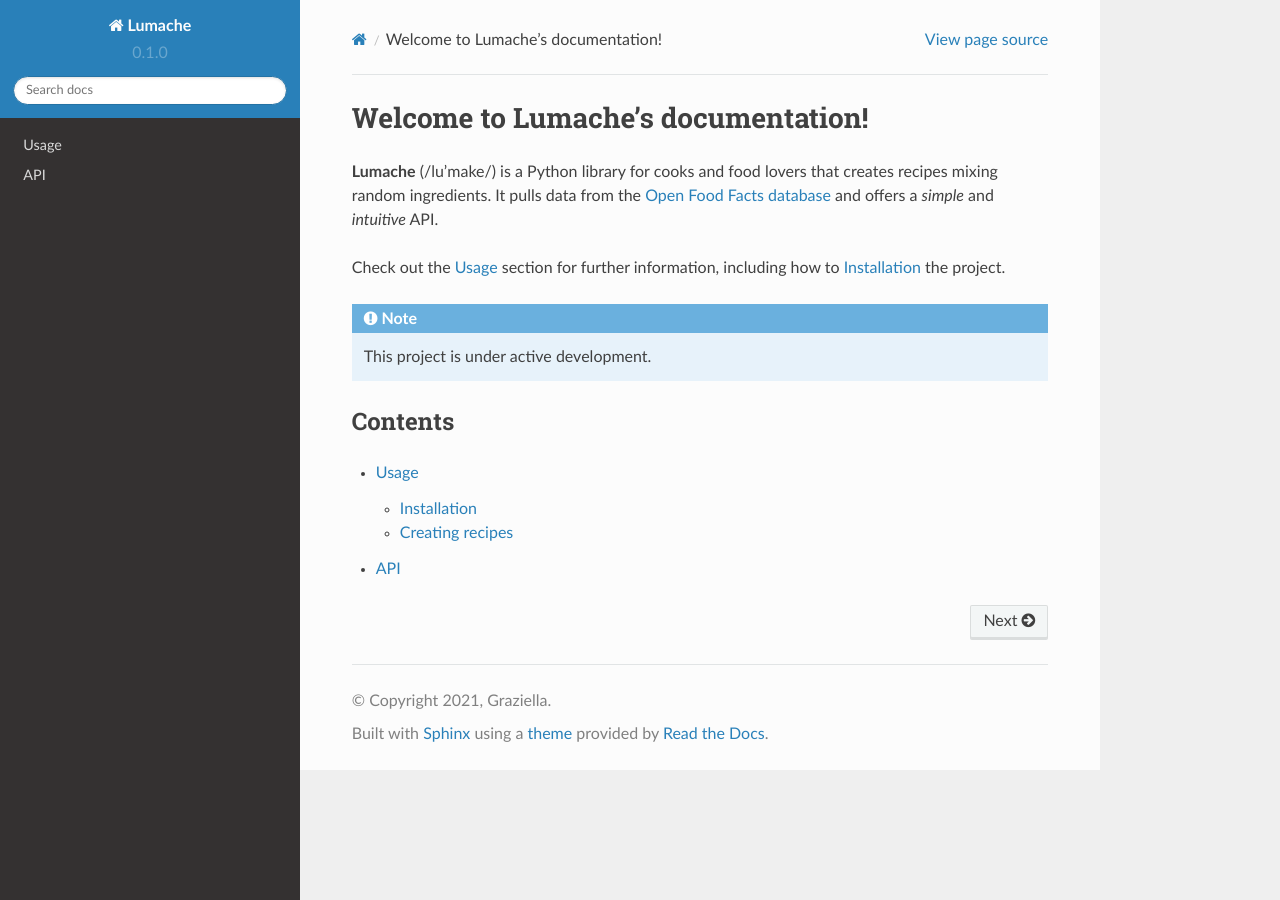
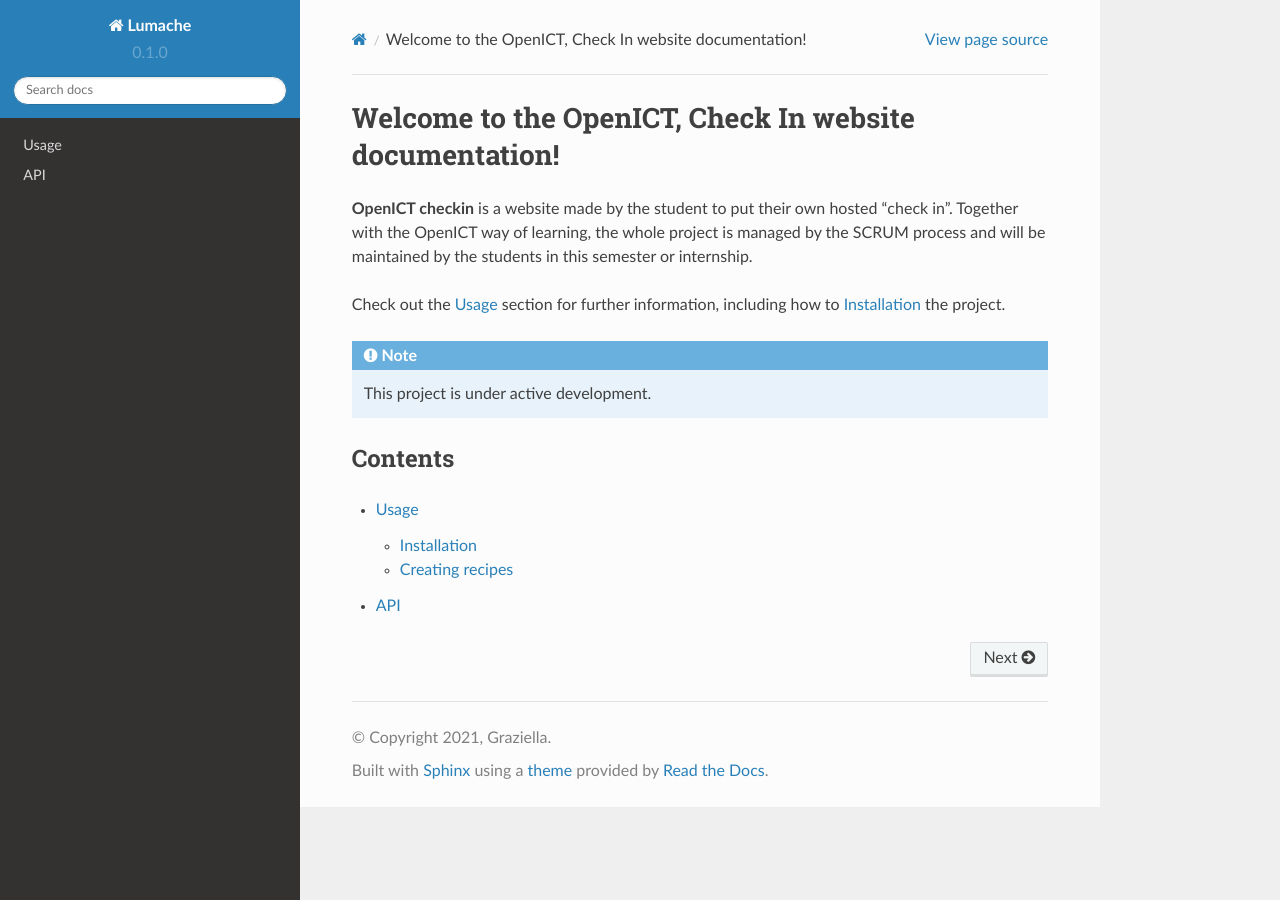
Before and after one commit to OpenICT-Hanze/OpenICT-Checkin-Docs, a Sphinx documentation site: the page built from docs/source/index.rst, in a window 1280 px wide. Built offline with Sphinx 7.4.7 and the Read the Docs theme 2.0.0, drawn with Linux system fonts in a browser that asks for light colours.

Commit message:
Update to OpenICT instead of template

```diff
--- a/docs/source/index.rst
+++ b/docs/source/index.rst
@@ -1,10 +1,7 @@
-Welcome to Lumache's documentation!
+Welcome to the OpenICT, Check In website documentation!
 ===================================
 
-**Lumache** (/lu'make/) is a Python library for cooks and food lovers
-that creates recipes mixing random ingredients.
-It pulls data from the `Open Food Facts database <https://world.openfoodfacts.org/>`_
-and offers a *simple* and *intuitive* API.
+**OpenICT checkin** is a website made by the student to put their own hosted "check in". Together with the OpenICT way of learning, the whole project is managed by the SCRUM process and will be maintained by the students in this semester or internship.
 
 Check out the :doc:`usage` section for further information, including
 how to :ref:`installation` the project.
```
